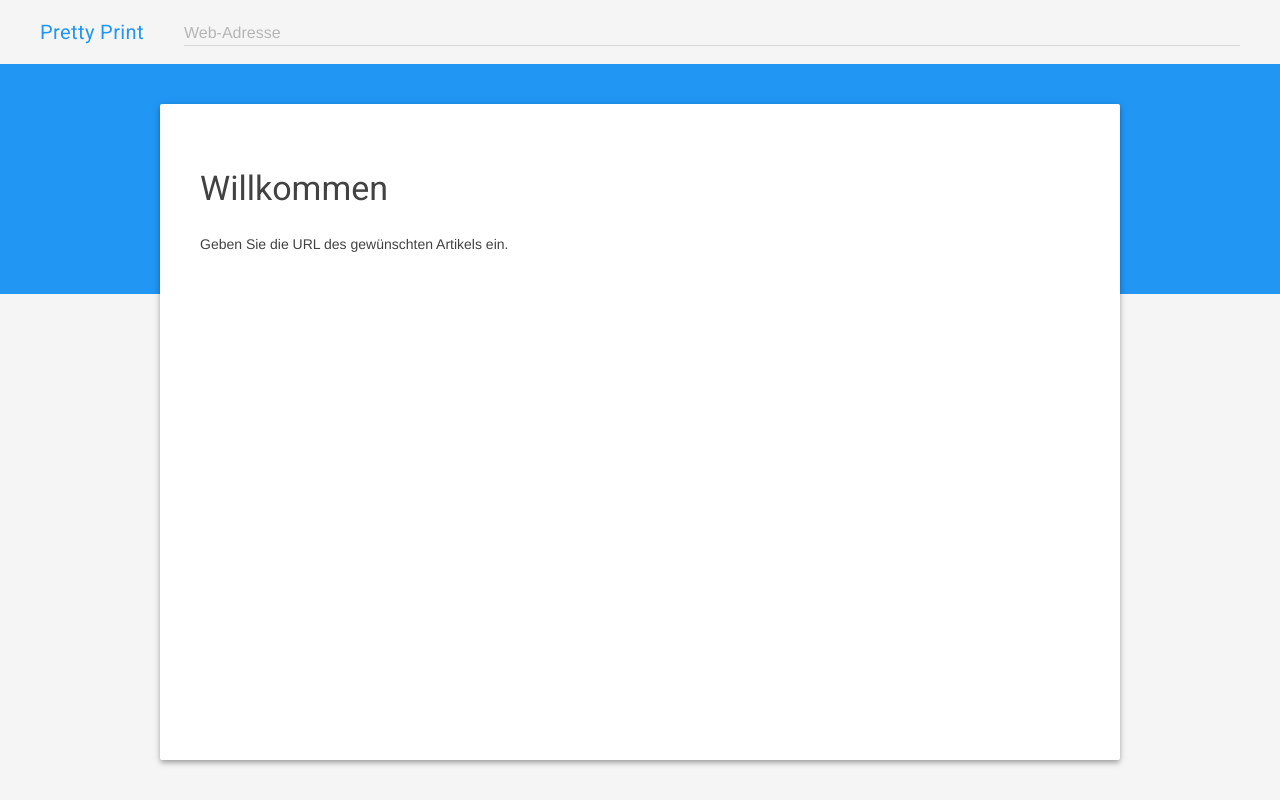
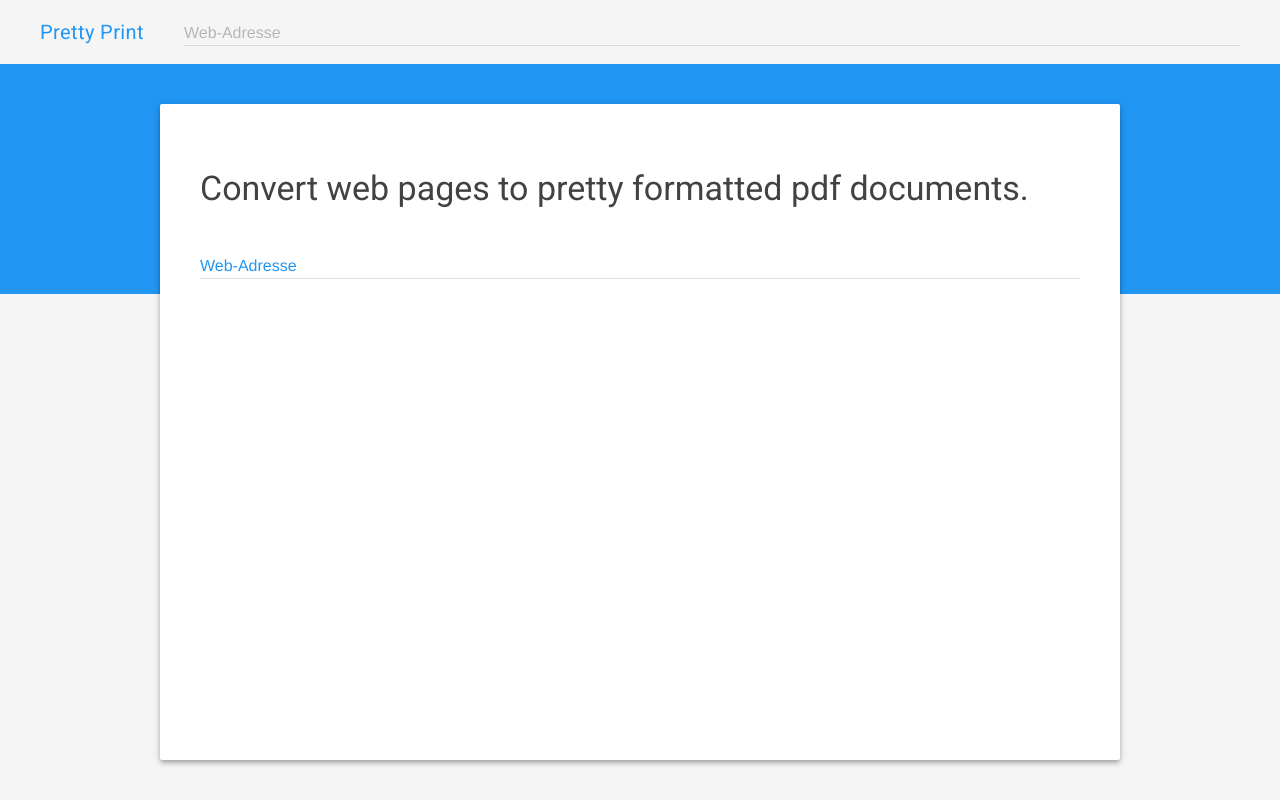
Before and after one commit to maxbeier/pretty-print, a Flask app: page / in a window 1280 px wide. Run offline with Flask 2, Linux system fonts and the light colour scheme; some libraries are stand-ins or nearby versions.

Commit message:
Mehr Inputs

```diff
--- a/static/css/styles.css
+++ b/static/css/styles.css
@@ -5,6 +5,10 @@
 
 * {
    box-sizing: border-box;
+}
+
+.color-blue {
+   color: var(--blue);
 }
 
 .mdl-layout__header-row {
@@ -17,6 +21,10 @@
 }
 
 .search-bar {
+   width: 100%;
+}
+
+.header .search-bar {
    flex: 1;
    margin-left: var(--space);
 }
--- a/templates/index.html
+++ b/templates/index.html
@@ -21,14 +21,14 @@
 </head>
 
 <body>
-   <div class="demo-layout mdl-layout mdl-layout--fixed-header mdl-js-layout mdl-color--grey-100">
-      <header class="demo-header mdl-layout__header mdl-layout__header--scroll mdl-color--grey-100 mdl-color-text--grey-800">
+   <div class="layout mdl-layout mdl-layout--fixed-header mdl-js-layout mdl-color--grey-100">
+      <header class="header mdl-layout__header mdl-layout__header--scroll mdl-color--grey-100 mdl-color-text--grey-800">
          <div class="mdl-layout__header-row">
             <a href="/" class="home mdl-layout-title">Pretty Print</a>
             <div class="mdl-textfield mdl-js-textfield search-bar">
                <form action="." method="GET">
                   <input class="mdl-textfield__input" type="text" name="url" value="{% if url %}{{ url }}{% endif %}">
-                  <label class="mdl-textfield__label" for="sample1">Web-Adresse</label>
+                  <label class="mdl-textfield__label">Web-Adresse</label>
                </form>
             </div>
          </div>
@@ -52,8 +52,13 @@
          </div>
          {% else %}
          <div class="content mdl-color--white mdl-shadow--4dp mdl-color-text--grey-800">
-            <h3>Willkommen</h3>
-            <p>Geben Sie die URL des gewünschten Artikels ein.</p>
+            <h3>Convert web pages to pretty formatted pdf documents.</h3>
+            <form action="." method="GET">
+               <div class="mdl-textfield mdl-js-textfield search-bar">
+                  <input class="mdl-textfield__input" type="text" name="url">
+                  <label class="mdl-textfield__label color-blue">Web-Adresse</label>
+               </div>
+            </form>
          </div>
          {% endif %}
       </main>
```
